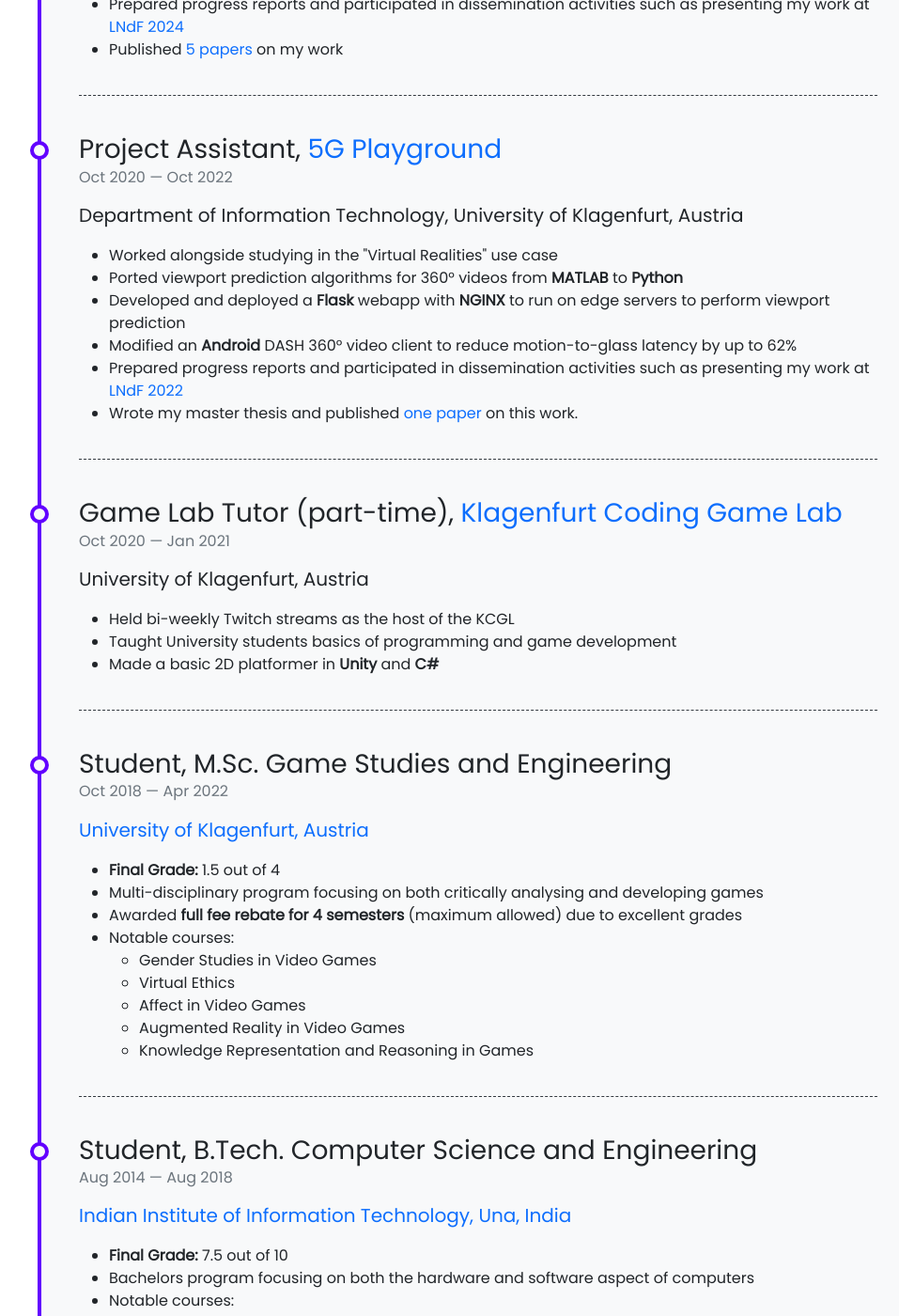
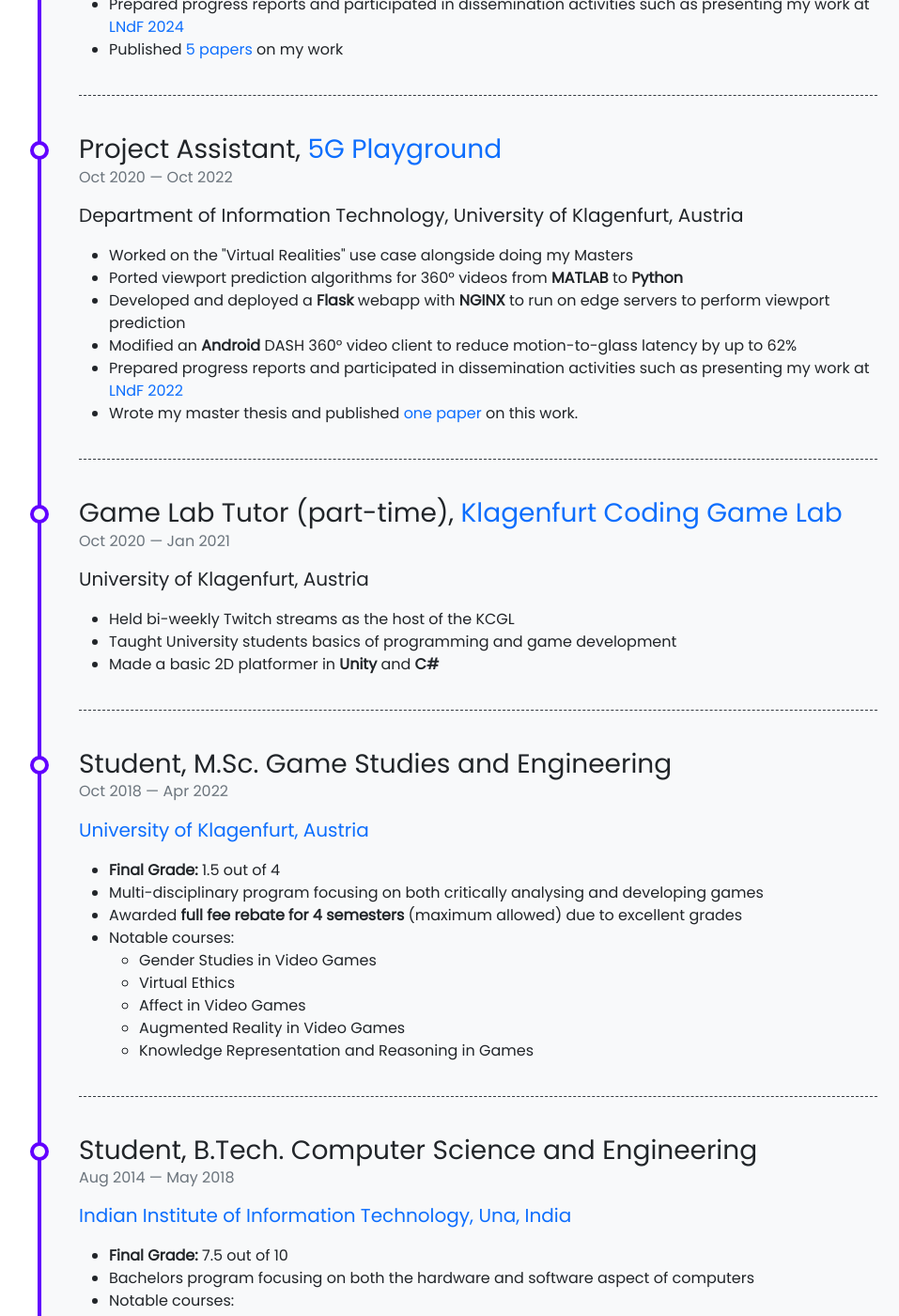
Before and after one commit to shivivats/shivivats.github.io, a Jekyll site: the page built from pages/about.md, in a window 1280 px wide and 1400 px high, scrolled down 1519 px. Shown: the whole window at 94% size, without its empty margins (131-1088 px from the left). Built offline with Jekyll 4.4.1, drawn with Linux system fonts in a browser that asks for light colours; emoji names are drawn with the system emoji font.

Commit message:
Update timeline.yml

```diff
--- a/_data/timeline.yml
+++ b/_data/timeline.yml
@@ -16,7 +16,7 @@
   to: Oct 2022
   description:  <p class="lead">Department of Information Technology, University of Klagenfurt, Austria</p>
                 <ul>
-                  <li>Worked alongside studying in the "Virtual Realities" use case</li>
+                  <li>Worked on the "Virtual Realities" use case alongside doing my Masters</li>
                   <li>Ported viewport prediction algorithms for 360° videos from <strong>MATLAB</strong> to <strong>Python</strong></li>
                   <li>Developed and deployed a <strong>Flask</strong> webapp with <strong>NGINX</strong> to run on edge servers to perform viewport prediction</li>
                   <li>Modified an <strong>Android</strong> DASH 360° video client to reduce motion-to-glass latency by up to 62%</li>
@@ -54,7 +54,7 @@
 
 - title: Student, B.Tech. Computer Science and Engineering
   from: Aug 2014
-  to: Aug 2018
+  to: May 2018
   description:  <p class="lead"><a href="https://iiitu.ac.in/">Indian Institute of Information Technology, Una, India</a></p>
                 <ul>
                   <li><strong>Final Grade&#58;</strong> 7.5 out of 10</li>
```
